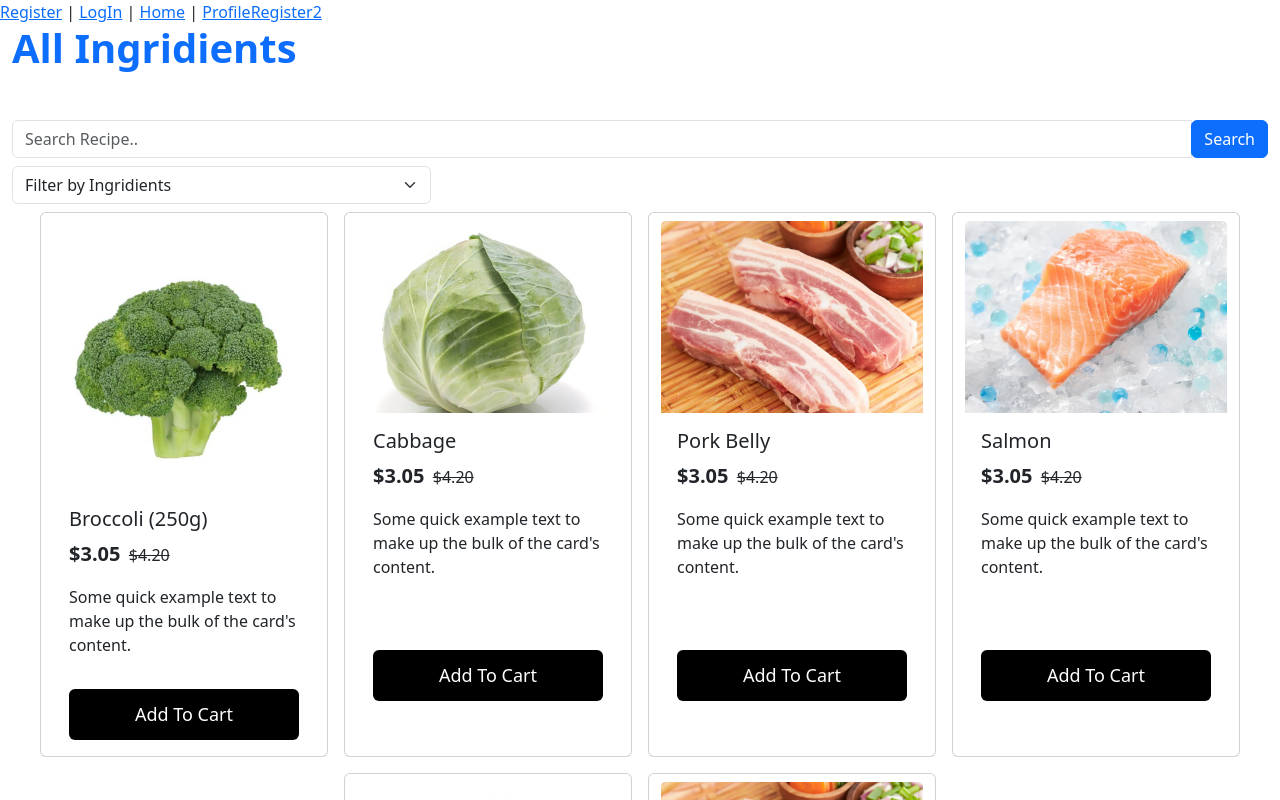
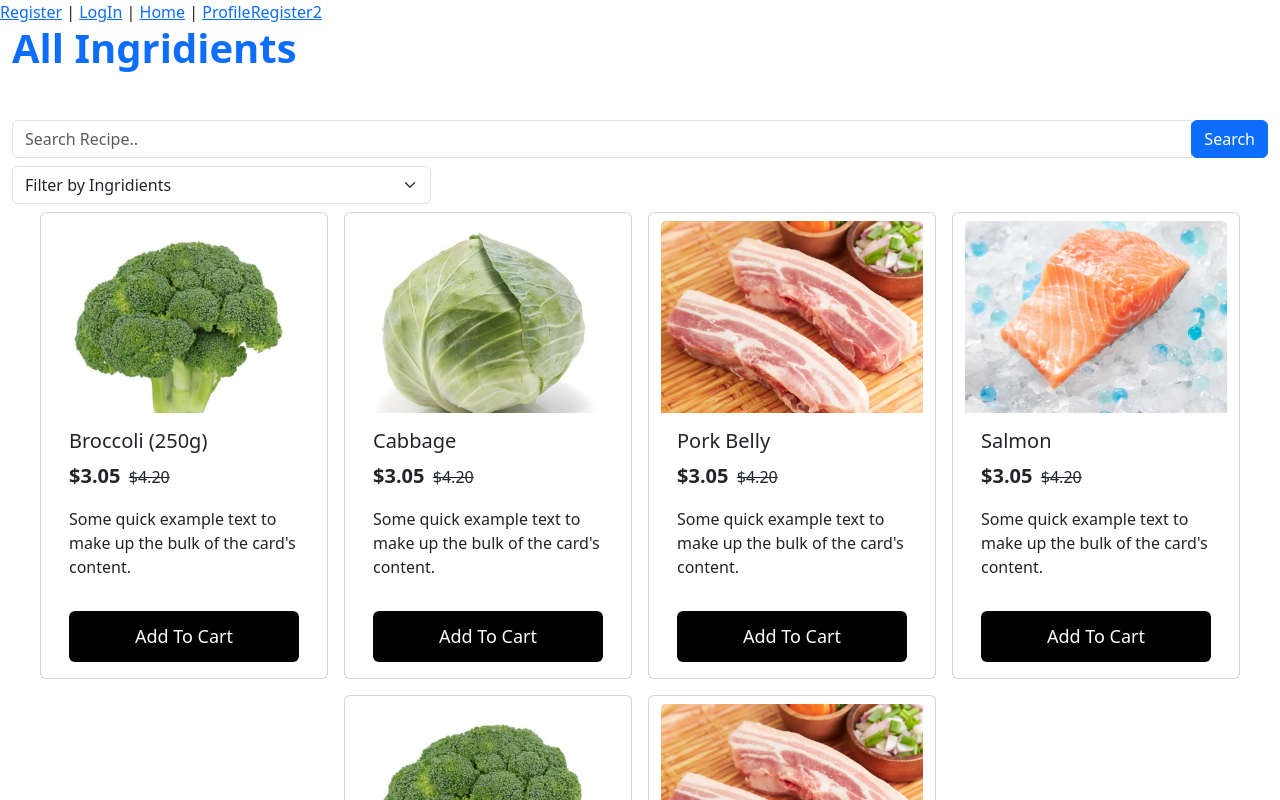
Before and after one commit to robinsjules/WAD2-Project, a Vue app in the folder SuperplusHero/: page /AllIngredients in a window 1280 px wide. Shown: the top 800 px of the page. Built offline with nearby package versions, Linux system fonts and the light colour scheme.

Commit message:
add missing class

```diff
--- a/SuperplusHero/src/views/AllIngredients.vue
+++ b/SuperplusHero/src/views/AllIngredients.vue
@@ -71,7 +71,7 @@
             <!-- BS card 1: Start -->
 
             <div class="card m-2 pt-2" style="width: 18rem;">
-                <img src="./images/ingridients/Broccoli.png"  alt="...">
+                <img src="./images/ingridients/Broccoli.png" class="card-img-top" alt="...">
                 <div class="card-body">
                     <h5 class="card-title">Broccoli (250g)</h5>
                     <p class="card-text">
```
